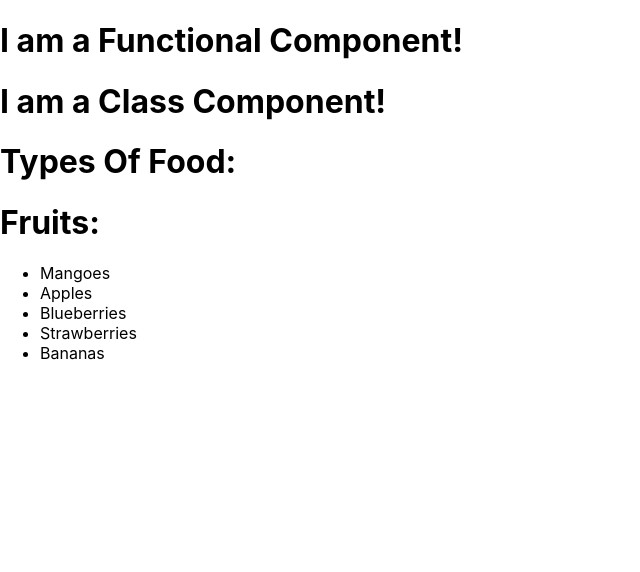
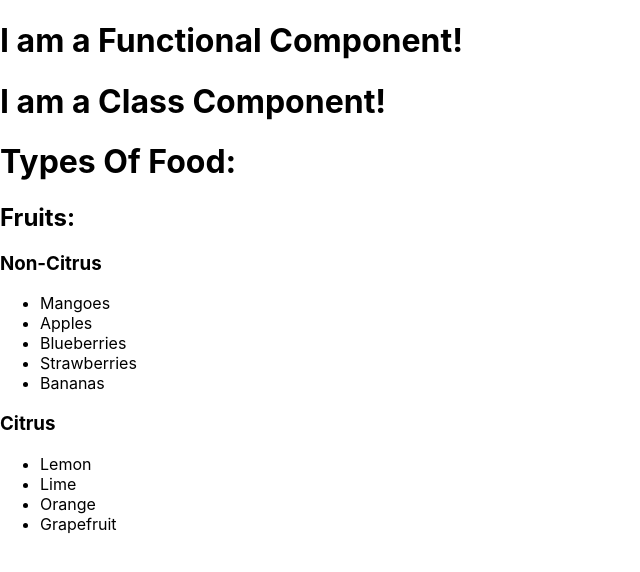
Before and after one commit to mdajgarhossain/React-Beginners-To-Advanced, a React (Create React App) app: page / in a window 1280 px wide. Shown: the top 572 px of the page, without its empty margins (0-640 px from the left). Built offline with nearby package versions, Linux system fonts and the light colour scheme.

Commit message:
Compose React Components

```diff
--- a/src/components/MyComponents/NestedComponents.js
+++ b/src/components/MyComponents/NestedComponents.js
@@ -1,9 +1,11 @@
 import React from 'react';
 
 //Use React to Render Nested Components(freecodecamp)
-const TypesOfFruit = () => {
+//Compose React Components(freecodecamp)
+const NonCitrus = () => {
     return (
         <div>
+            <h3>Non-Citrus</h3>
             <ul>
                 <li>Mangoes</li>
                 <li>Apples</li>
@@ -15,10 +17,34 @@ const TypesOfFruit = () => {
     )
 }
 
+const Citrus = () => {
+    return (
+        <div>
+            <h3>Citrus</h3>
+            <ul>
+                <li>Lemon</li>
+                <li>Lime</li>
+                <li>Orange</li>
+                <li>Grapefruit</li>
+
+            </ul>
+        </div>
+    )
+}
+
+const TypesOfFruit = () => {
+    return (
+        <div>
+            <NonCitrus />
+            <Citrus />
+        </div>
+    )
+}
+
 const Fruits = () => {
     return (
         <div>
-            <h1>Fruits:</h1>
+            <h2>Fruits:</h2>
             <TypesOfFruit />
         </div>
     )
```
